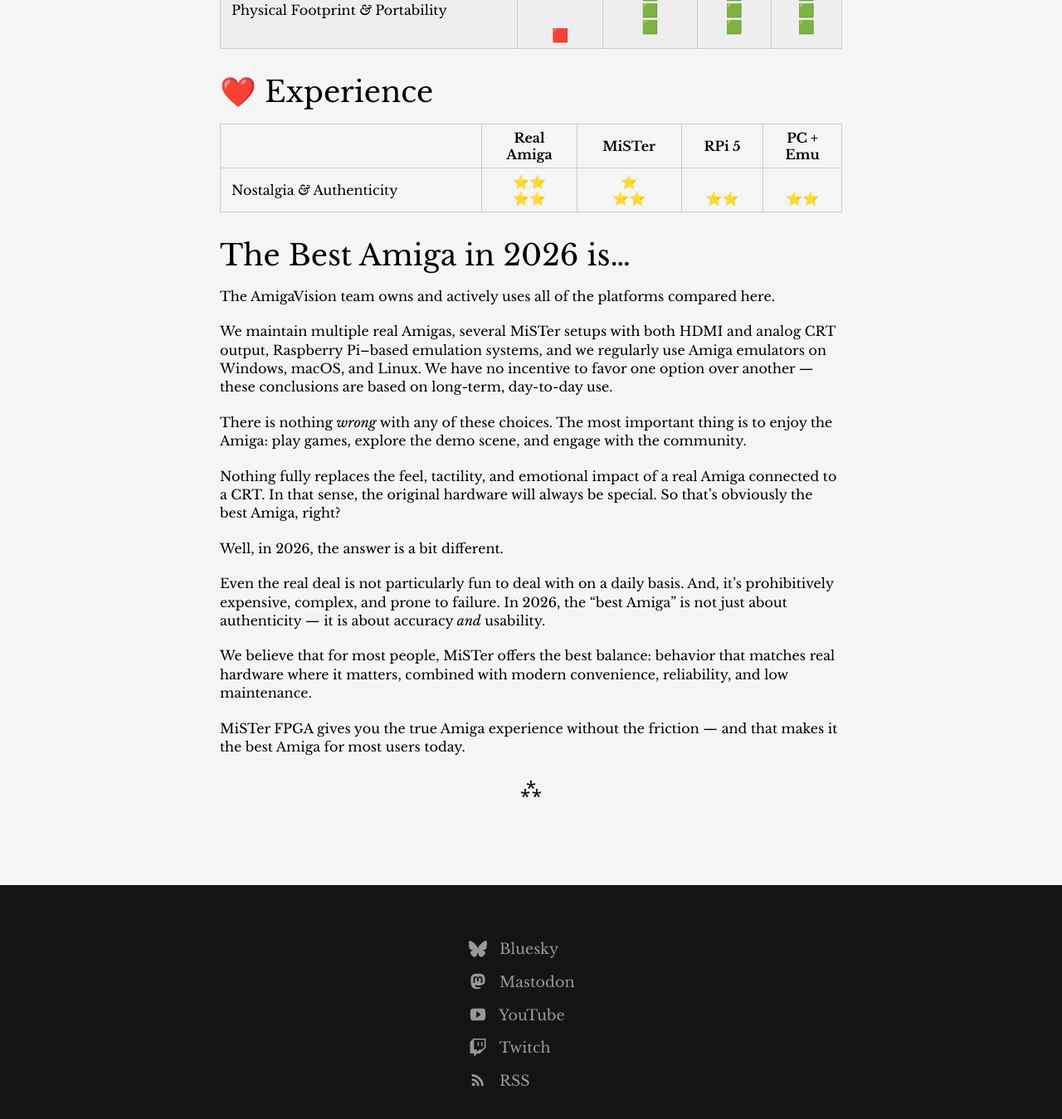
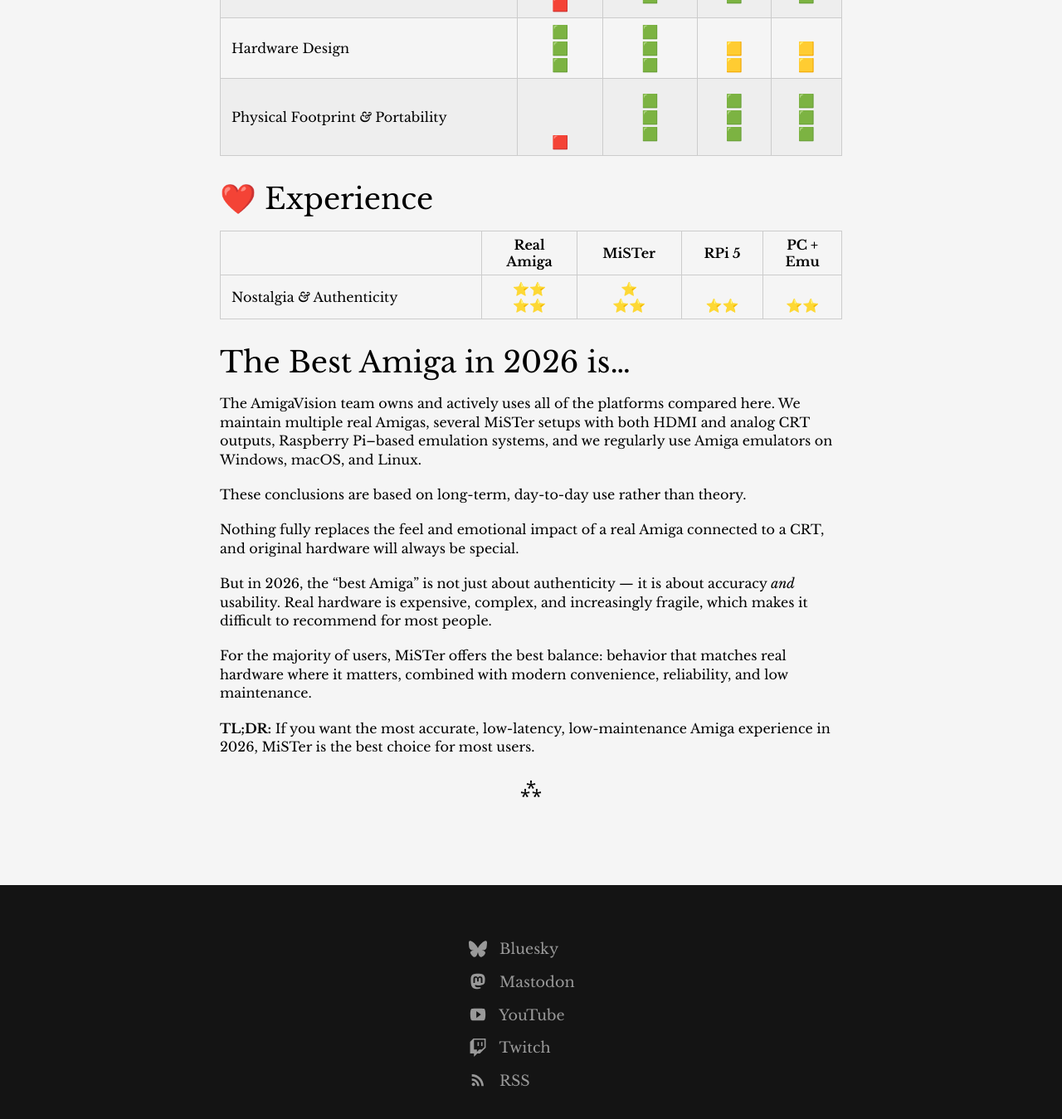
Before and after one commit to amigavision/amigavision.github.io, a Jekyll site: the page built from best.md, in a window 1280 px wide and 1400 px high, scrolled down 4917 px. Shown: the top 1349 px of the window at 83% size. Built offline with Jekyll 4.4.1, drawn with Linux system fonts in a browser that asks for light colours; some of the changed text lies outside the part shown.

Commit message:
Refinements

```diff
--- a/best.md
+++ b/best.md
@@ -23,7 +23,7 @@
 
 TheA500 and TheA500 Mini are inexpensive, turnkey emulation boxes, but they are fundamentally limited by their hardware and software design.
 
-They lack the performance headroom, timing accuracy, and output resolution[^0] for proper scaling required for serious Amiga use, particularly for demo-scene productions and timing-sensitive games. As a result, they fail at the primary goal of this comparison and are omitted from the table entirely.
+They lack the performance headroom, timing accuracy, and output resolution[^0] for proper scaling required for serious Amiga use, particularly for demo-scene productions and timing-sensitive games. As a result, they do not meet the accuracy, timing, and output requirements required for this comparison, and are therefore omitted from the table.
 
 At their typical asking price, both MiSTer and Raspberry Pi–based solutions outperform them decisively in accuracy, latency, and flexibility.
 
@@ -47,11 +49,13 @@
 
 Connecting a real Amiga to modern displays also requires additional hardware, such as scalers or video upgrades, which further increases complexity and cost.
 
+For some users, those trade-offs are not downsides but *the point* — if you have the time and the money, why not? It can definitely be a fun and rewarding undertaking.
+
 ## MiSTer FPGA
 
 MiSTer provides a hardware-accurate Amiga implementation without the practical downsides of aging electronics.
 
-It delivers cycle-accurate behavior, extremely low and consistent input/output latency, correct PAL and NTSC timing, and support for both modern HDMI displays and native analog CRT output, even at the same time. Power usage is low, and once configured, ongoing maintenance is minimal.
+It delivers cycle-accurate behavior, extremely low and consistent input/output latency, correct PAL and NTSC timing, and support for both modern HDMI displays and native analog CRT output, even simultaneously. Power usage is low, and once configured, ongoing maintenance is minimal.
 
 MiSTer’s deterministic timing and lack of external interference make it exceptionally reliable. In some cases, it is actually more consistent than real hardware due to the absence of component drift, power-supply variance, and third-party expansion interference.
 
@@ -125,21 +129,17 @@
 
 ## The Best Amiga in 2026 is…
 
-The AmigaVision team owns and actively uses all of the platforms compared here.
+The AmigaVision team owns and actively uses all of the platforms compared here. We maintain multiple real Amigas, several MiSTer setups with both HDMI and analog CRT outputs, Raspberry Pi–based emulation systems, and we regularly use Amiga emulators on Windows, macOS, and Linux.
 
-We maintain multiple real Amigas, several MiSTer setups with both HDMI and analog CRT output, Raspberry Pi–based emulation systems, and we regularly use Amiga emulators on Windows, macOS, and Linux. We have no incentive to favor one option over another — these conclusions are based on long-term, day-to-day use.
+These conclusions are based on long-term, day-to-day use rather than theory.
 
-There is nothing *wrong* with any of these choices. The most important thing is to enjoy the Amiga: play games, explore the demo scene, and engage with the community.
+Nothing fully replaces the feel and emotional impact of a real Amiga connected to a CRT, and original hardware will always be special.
 
-Nothing fully replaces the feel, tactility, and emotional impact of a real Amiga connected to a CRT. In that sense, the original hardware will always be special. So that’s obviously the best Amiga, right?
+But in 2026, the “best Amiga” is not just about authenticity — it is about accuracy *and* usability. Real hardware is expensive, complex, and increasingly fragile, which makes it difficult to recommend for most people.
 
-Well, in 2026, the answer is a bit different.
+For the majority of users, MiSTer offers the best balance: behavior that matches real hardware where it matters, combined with modern convenience, reliability, and low maintenance.
 
-Even the real deal is not particularly fun to deal with on a daily basis. And, it’s prohibitively expensive, complex, and prone to failure. In 2026, the “best Amiga” is not just about authenticity — it is about accuracy *and* usability.
-
-We believe that for most people, MiSTer offers the best balance: behavior that matches real hardware where it matters, combined with modern convenience, reliability, and low maintenance.
-
-MiSTer FPGA gives you the true Amiga experience without the friction — and that makes it the best Amiga for most users today.
+**TL;DR:** If you want the most accurate, low-latency, low-maintenance Amiga experience in 2026, MiSTer is the best choice for most users.
 
 ---
 
```
Also changed, not shown: other parts of best.md (+5 -3 lines).
